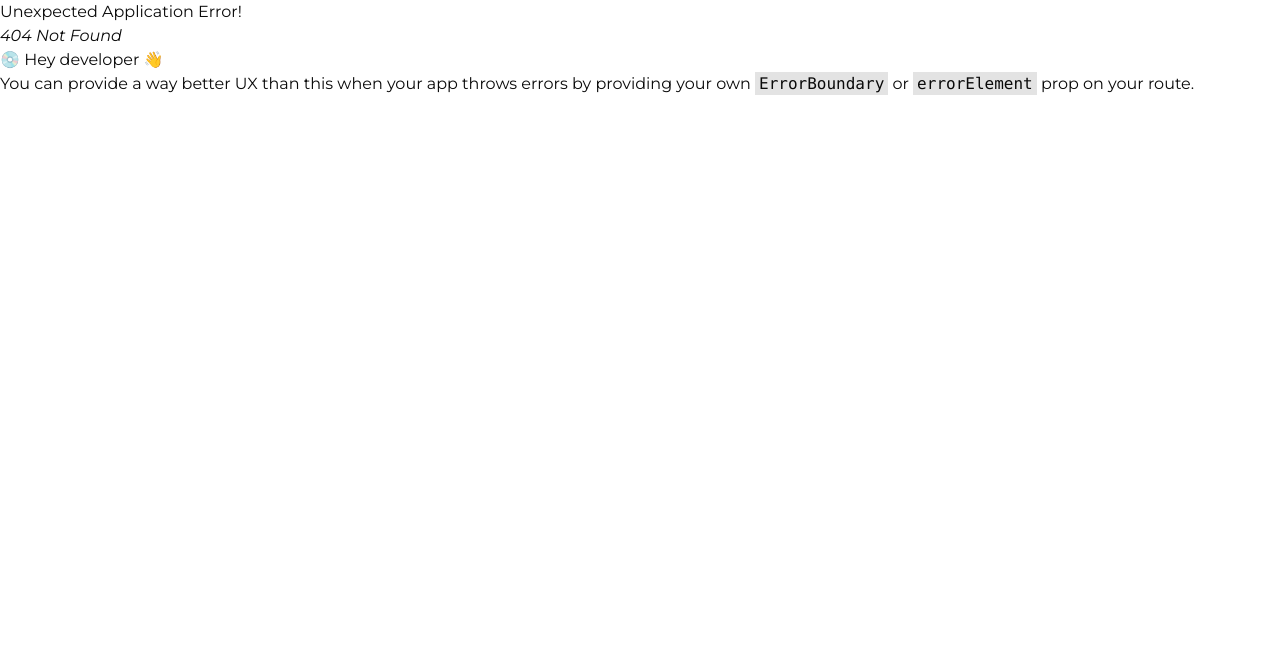
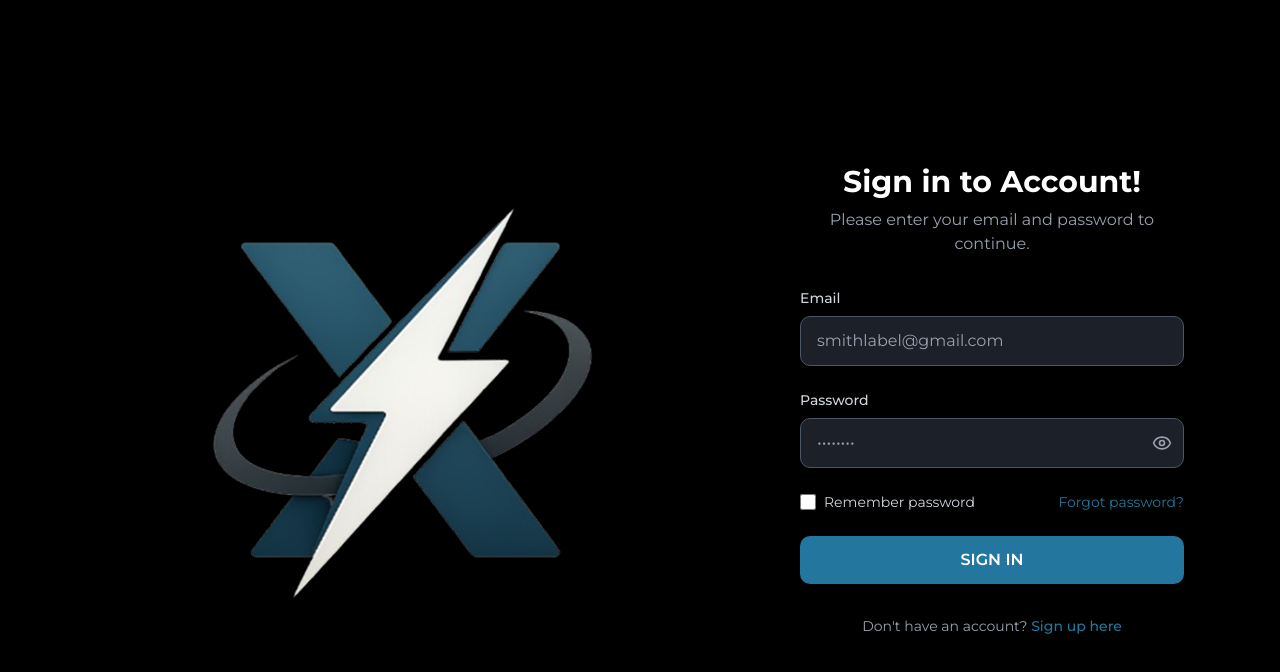
Before and after one commit to nabishafin/themikg-shafin, a React (Vite) app: page / in a window 1280 px wide. Before the commit this address had no page. Shown: the top 672 px of the page. Built offline with nearby package versions, Linux system fonts and the light colour scheme.

Commit message:
SingIn page Created

```diff
--- /dev/null
+++ b/src/pages/auth/SignInPage.jsx
@@ -0,0 +1,113 @@
+import React, { useState } from "react";
+import { Eye, EyeOff } from "lucide-react";
+import img from "../../assets/image.png";
+
+export default function SignInPage() {
+  const [email, setEmail] = useState("");
+  const [password, setPassword] = useState("");
+  const [showPassword, setShowPassword] = useState(false);
+  const [rememberMe, setRememberMe] = useState(false);
+
+  const handleSubmit = (e) => {
+    e.preventDefault();
+    console.log("Sign in attempt:", { email, password, rememberMe });
+  };
+
+  return (
+    <div className="min-h-screen bg-black flex items-center justify-center p-4">
+      <div className="flex flex-col md:flex-row items-center gap-8 max-w-6xl w-full">
+        {/* Logo Section - Hidden on small devices */}
+        <div className="hidden md:flex flex-1 justify-center items-center">
+          <img src={img} alt="Sign In" className="max-w-full h-auto" />
+        </div>
+
+        {/* Sign In Form */}
+        <div className="flex-1 w-full max-w-md">
+          <div className=" rounded-2xl p-8  shadow-2xl">
+            <div className="text-center mb-8">
+              <h1 className="text-3xl font-bold text-white mb-2">
+                Sign in to Account!
+              </h1>
+              <p className="text-gray-400">
+                Please enter your email and password to continue.
+              </p>
+            </div>
+
+            <div className="space-y-6">
+              {/* Email Field */}
+              <div>
+                <label className="block text-sm font-medium text-gray-300 mb-2">
+                  Email
+                </label>
+                <input
+                  type="email"
+                  value={email}
+                  onChange={(e) => setEmail(e.target.value)}
+                  placeholder="smithlabel@gmail.com"
+                  className="w-full px-4 py-3 bg-gray-700/50 border border-gray-600 rounded-lg text-white placeholder-gray-400 focus:outline-none focus:ring-2 focus:ring-blue-500 focus:border-transparent transition-all duration-200"
+                />
+              </div>
+
+              {/* Password Field */}
+              <div>
+                <label className="block text-sm font-medium text-gray-300 mb-2">
+                  Password
+                </label>
+                <div className="relative">
+                  <input
+                    type={showPassword ? "text" : "password"}
+                    value={password}
+                    onChange={(e) => setPassword(e.target.value)}
+                    placeholder="••••••••"
+                    className="w-full px-4 py-3 bg-gray-700/50 border border-gray-600 rounded-lg text-white placeholder-gray-400 focus:outline-none focus:ring-2 focus:ring-blue-500 focus:border-transparent transition-all duration-200 pr-12"
+                  />
+                  <button
+                    type="button"
+                    onClick={() => setShowPassword(!showPassword)}
+                    className="absolute right-3 top-1/2 transform -translate-y-1/2 text-gray-400 hover:text-white transition-colors"
+                  >
+                    {showPassword ? <EyeOff size={20} /> : <Eye size={20} />}
+                  </button>
+                </div>
+              </div>
+
+              {/* Remember Me & Forgot Password */}
+              <div className="flex items-center justify-between">
+                <label className="flex items-center text-sm text-gray-300">
+                  <input
+                    type="checkbox"
+                    checked={rememberMe}
+                    onChange={(e) => setRememberMe(e.target.checked)}
+                    className="w-4 h-4 text-[#23769D] bg-gray-700 border-gray-600 rounded focus:ring-[#23769D] focus:ring-2"
+                  />
+                  <span className="ml-2">Remember password</span>
+                </label>
+                <button className="text-sm text-[#23769D] hover:text-blue-300 transition-colors">
+                  Forgot password?
+                </button>
+              </div>
+
+              {/* Sign In Button */}
+              <button
+                onClick={handleSubmit}
+                className="w-full bg-[#23769D] text-white py-3 px-4 rounded-lg font-semibold hover:from-blue-600 hover:to-cyan-600 focus:outline-none focus:ring-2 focus:ring-blue-500 focus:ring-offset-2 focus:ring-offset-gray-800 transform hover:scale-105 transition-all duration-200 shadow-lg"
+              >
+                SIGN IN
+              </button>
+            </div>
+
+            {/* Additional Options */}
+            <div className="mt-8 text-center">
+              <p className="text-gray-400 text-sm">
+                Don't have an account?{" "}
+                <button className="text-[#23769D] hover:text-blue-300 transition-colors font-medium">
+                  Sign up here
+                </button>
+              </p>
+            </div>
+          </div>
+        </div>
+      </div>
+    </div>
+  );
+}
```
Also changed, not shown: src/routes/routes.jsx (+5 -10 lines).
